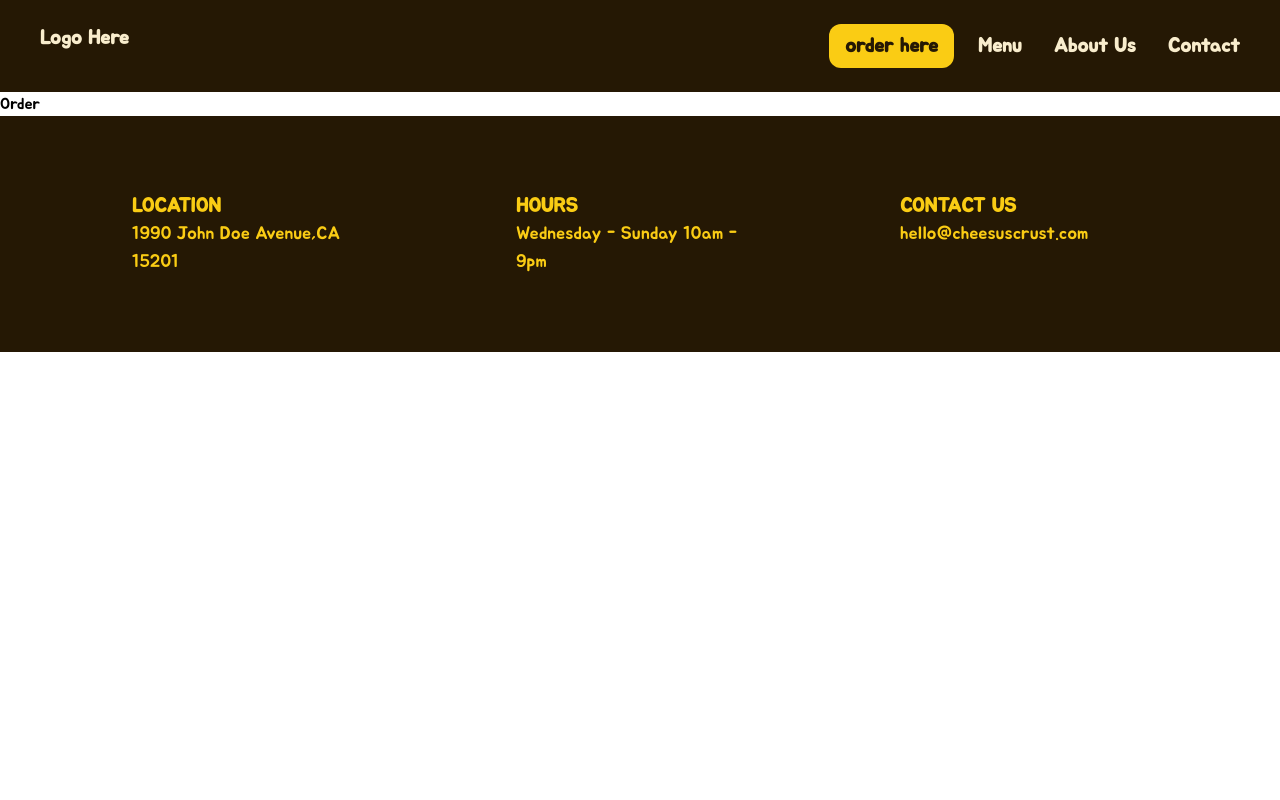
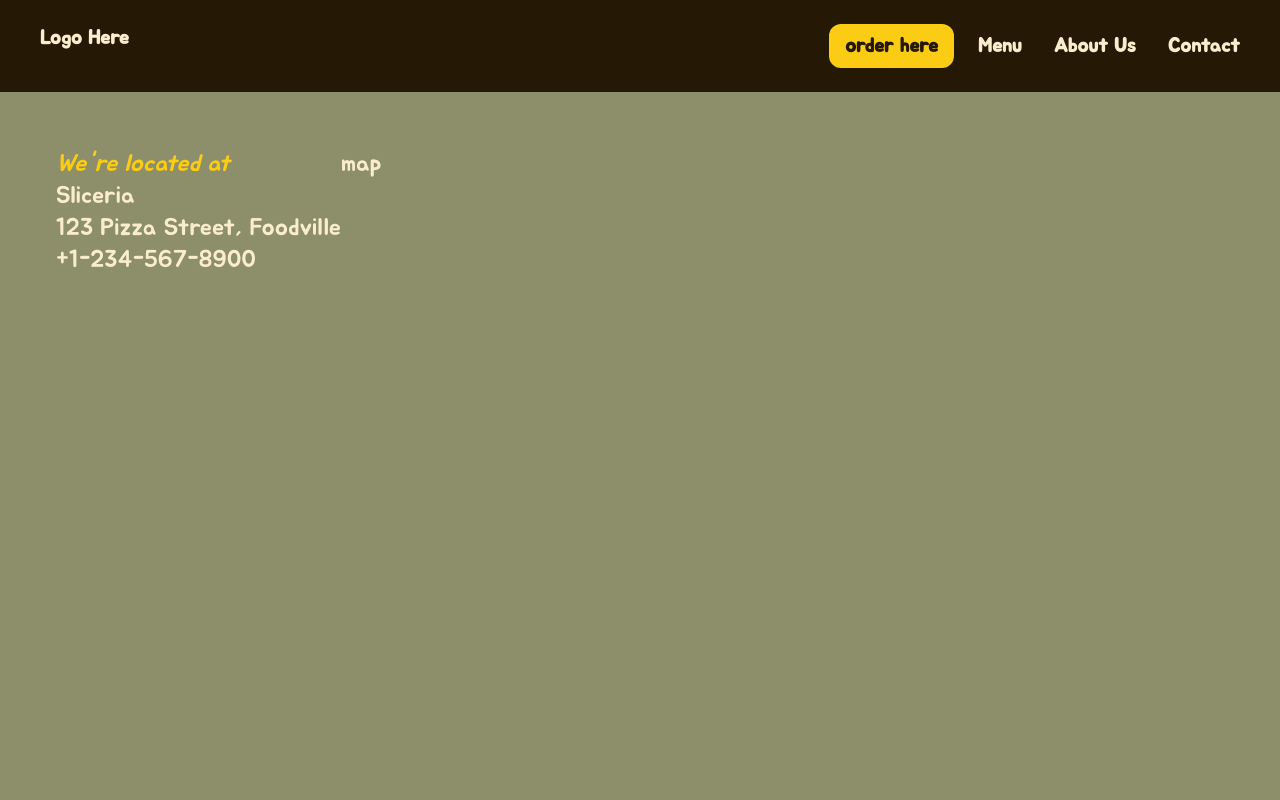
Before and after one commit to jazxbx/sliceria, a React (Vite) app: page /order in a window 1280 px wide. Shown: the top 800 px of the page. Built offline with nearby package versions, Linux system fonts and the light colour scheme.

Commit message:
add order page

```diff
--- a/src/pages/Order.tsx
+++ b/src/pages/Order.tsx
@@ -1,3 +1,17 @@
+import data from '../data/data.json';
+
 export default function Order() {
-  return <div>Order</div>;
+  return (
+    <div className='bg-green h-screen  flex flex-col py-7 text-cream text-2xl md:flex-row p-5 md:p-14 '>
+      {/* left */}
+      <div className='text-'>
+        <p className='text-yellow italic'>We're located at</p>
+        <div>{data.restaurant.name}</div>
+        <div>{data.restaurant.location}</div>
+        <div>{data.restaurant.contact.phone}</div>
+      </div>
+      {/* right */}
+      <div>map</div>
+    </div>
+  );
 }
--- a/src/routes/order.tsx
+++ b/src/routes/order.tsx
@@ -1,6 +1,6 @@
-import { createFileRoute } from '@tanstack/react-router';
-import Order from '../pages/Order';
+import { createFileRoute } from '@tanstack/react-router'
+import Order from '../pages/Order'
 
 export const Route = createFileRoute('/order')({
   component: Order,
-});
+})
```
